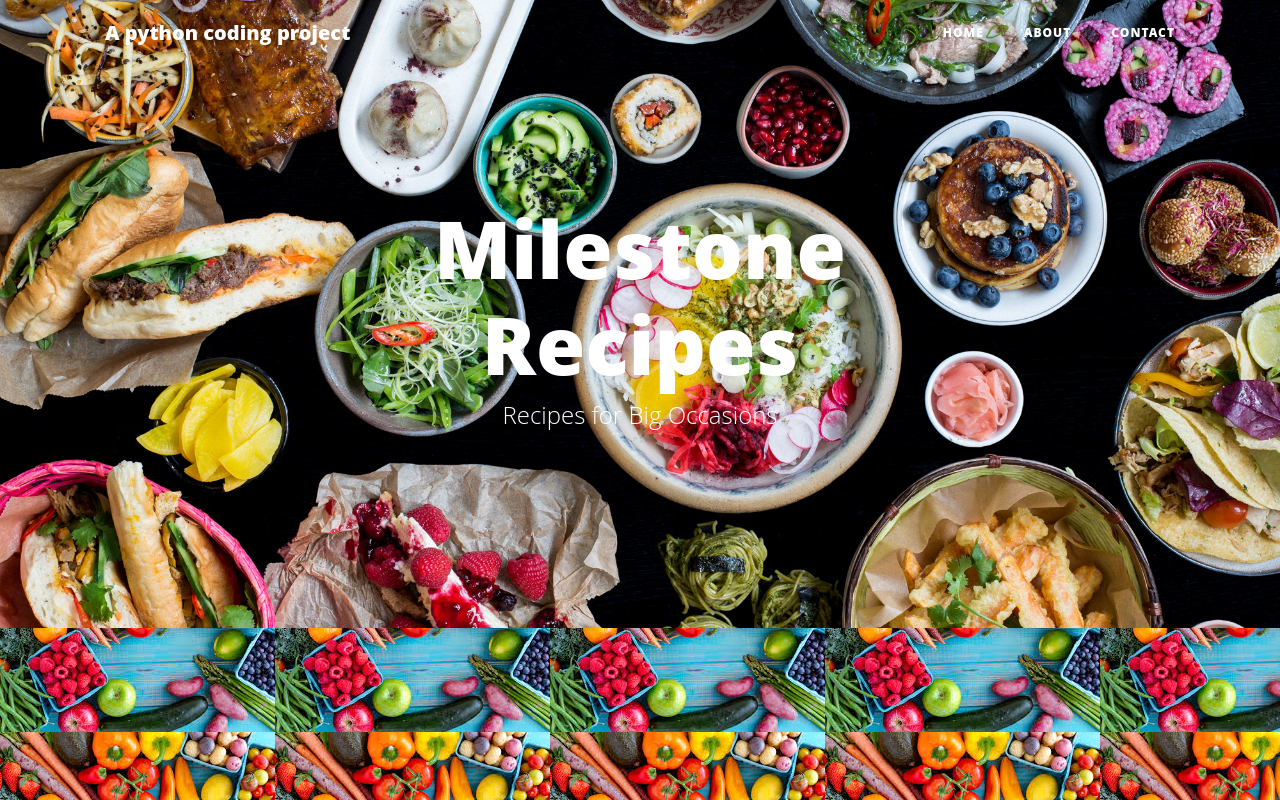
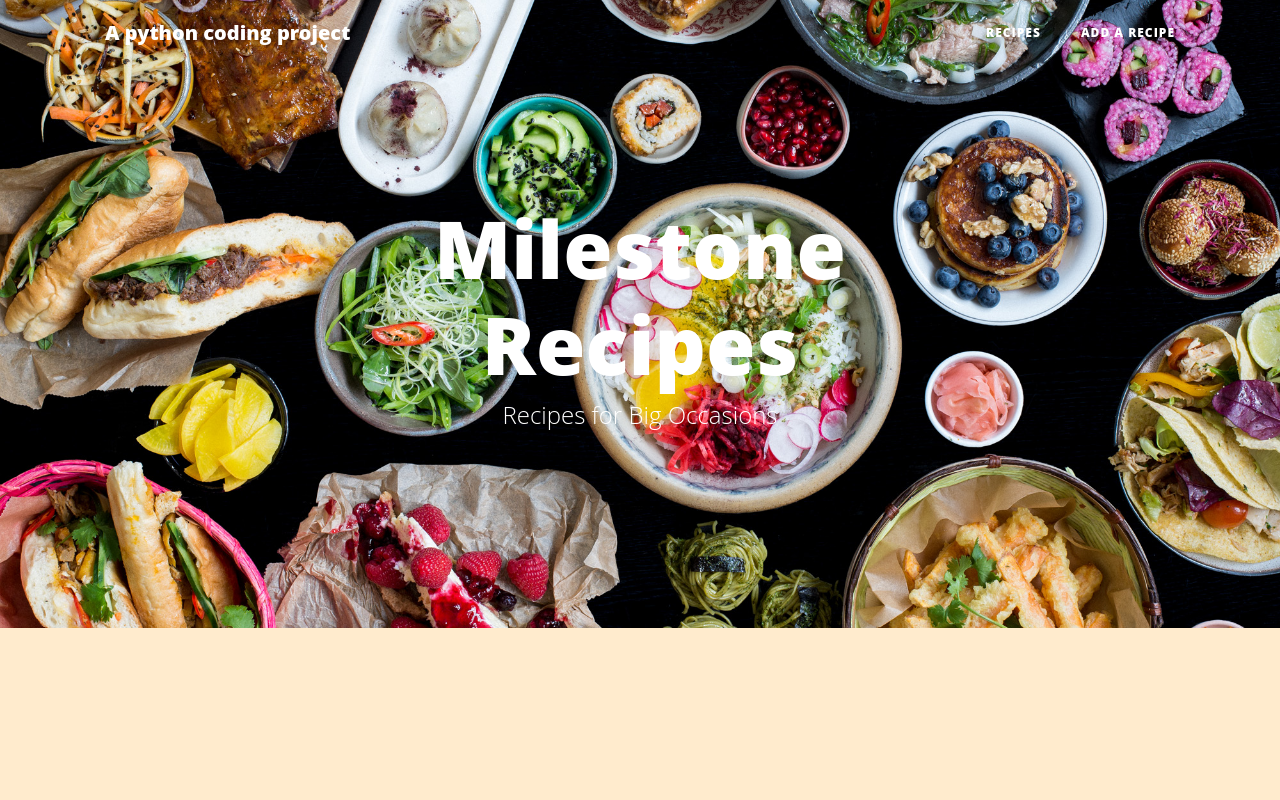
Before and after one commit to Matt-F90/recipe-milestone, a Flask app: page / in a window 1280 px wide. Run offline with Flask 2, Linux system fonts and the light colour scheme; data that the repository does not hold is empty; some libraries are stand-ins or nearby versions.

Commit message:
submitting unfinished due to unforseen circumstance

```diff
--- a/app.py
+++ b/app.py
@@ -16,6 +16,10 @@ mongo = PyMongo(app)
 def get_recipes():
     return render_template("recipes.html", meals=list(mongo.db.meals.find()))
 
+@app.route('/add_meal')
+def add_meal():
+    return render_template('add.html')
+
 
 if __name__ == '__main__':
     app.run(host=os.environ.get('IP'),
--- a/static/css/styles.css
+++ b/static/css/styles.css
@@ -57,5 +57,5 @@
 }
 
 body {
-    background-image: url("../img/food6.jpg")
+    background-color: blanchedalmond
 }
--- a/templates/base.html
+++ b/templates/base.html
@@ -15,13 +15,10 @@
       <div class="collapse navbar-collapse" id="navbarResponsive">
         <ul class="navbar-nav ml-auto">
           <li class="nav-item">
-            <a class="nav-link" href="index.html">Home</a>
+            <a class="nav-link" href="{{ url_for('get_recipes') }}">Recipes</a>
           </li>
           <li class="nav-item">
-            <a class="nav-link" href="about.html">About</a>
-          </li>
-          <li class="nav-item">
-            <a class="nav-link" href="contact.html">Contact</a>
+            <a class="nav-link" href="{{ url_for('add_meal') }}">Add a Recipe</a>
           </li>
         </ul>
       </div>
```
Also changed, not shown: static/img/food1.jpg (renamed from static/img/food6.jpg).
